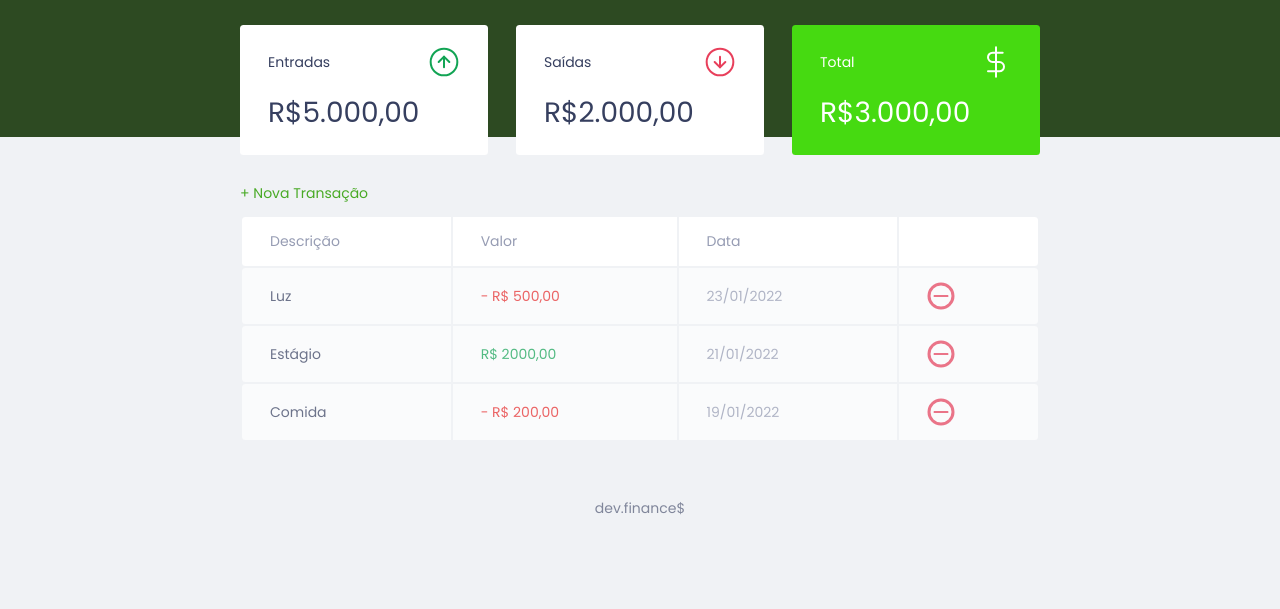
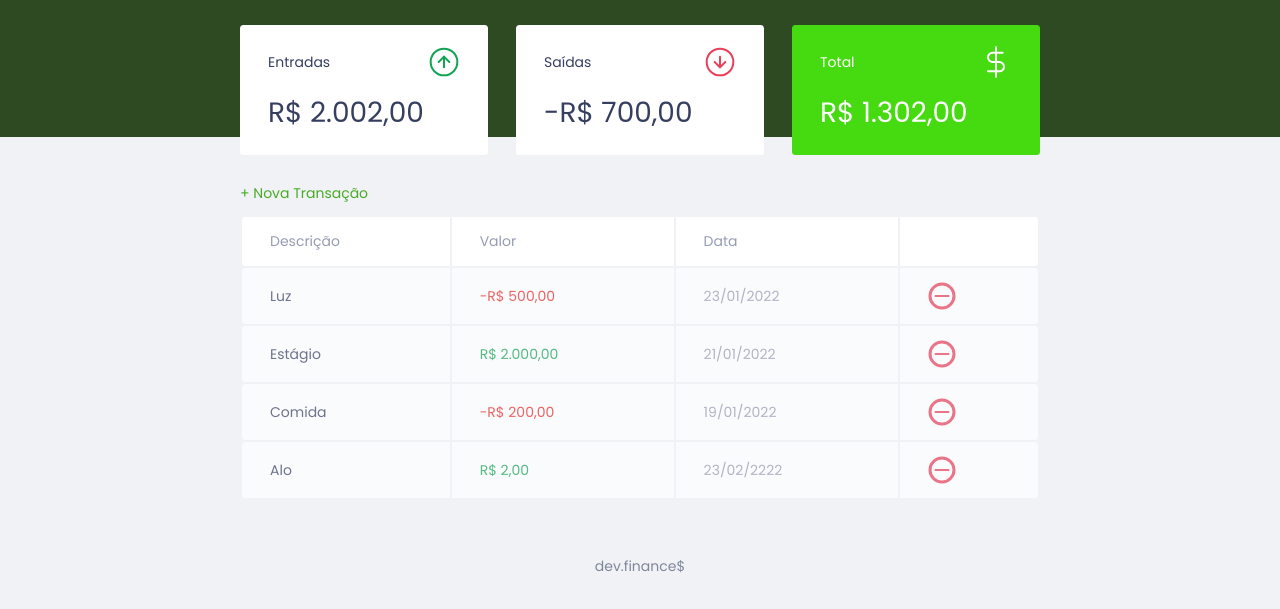
Before and after one commit to LucasDevB/NLW-01, a plain HTML site: page index.html in a window 1280 px wide. Shown: the part 55-664 px from the top of the page. Drawn offline with Linux system fonts and the light colour scheme.

Commit message:
added javascript

```diff
--- a/index.html
+++ b/index.html
@@ -26,7 +26,7 @@
                     <span>Entradas</span>
                     <img src="./assets/income.svg" alt="Imagem de entradas">
                 </h3>
-                <p>R$5.000,00</p>
+                <p id="income-display">R$5.000,00</p>
             </div>
 
             <div class="card">
@@ -34,7 +34,7 @@
                     <span>Saídas</span>
                     <img src="./assets/expense.svg" alt="Imagem de entradas">
                 </h3>
-                <p>R$2.000,00</p>
+                <p id="expense-display">R$2.000,00</p>
             </div>
 
             <div class="card total">
@@ -42,7 +42,7 @@
                     <span>Total</span>
                     <img src="./assets/total.svg" alt="Imagem de entradas">
                 </h3>
-                <p>R$3.000,00</p>
+                <p id="total-display">R$3.000,00</p>
             </div>
         </section>
 
@@ -61,32 +61,6 @@
                     </tr>
                 </thead>
                 <tbody class="table-body">
-                    <tr>
-                        <td class="description">Luz</td>
-                        <td class="expense">- R$ 500,00</td>
-                        <td class="date">23/01/2022</td>
-                        <td>
-                            <img src="./assets/minus.svg" alt="Remover transação">
-                        </td>
-                    </tr>
-
-                    <tr>
-                        <td class="description">Estágio</td>
-                        <td class="income">R$ 2000,00</td>
-                        <td class="date">21/01/2022</td>
-                        <td>
-                            <img src="./assets/minus.svg" alt="Remover transação">
-                        </td>
-                    </tr>
-
-                    <tr>
-                        <td class="description">Comida</td>
-                        <td class="expense">- R$ 200,00</td>
-                        <td class="date">19/01/2022</td>
-                        <td>
-                            <img src="./assets/minus.svg" alt="Remover transação">
-                        </td>
-                    </tr>
                 </tbody>
             </table>
         </section>
@@ -130,7 +104,7 @@
         <p>dev.finance$</p>
     </footer>
 
-    <script src="script.js"></script>
+    <script src="scripts.js"></script>
 </body>
 
 </html>
--- a/script.js
+++ /dev/null
@@ -1,9 +0,0 @@
-const Modal = {
-    open() {
-        document.querySelector(".modal-overlay").classList.add("active")
-    },
-
-    close() {
-        document.querySelector(".modal-overlay").classList.remove("active")
-    }
-}
--- /dev/null
+++ b/scripts.js
@@ -0,0 +1,134 @@
+const Modal = {
+    open() {
+        document.querySelector(".modal-overlay").classList.add("active")
+    },
+    close() {
+        document.querySelector(".modal-overlay").classList.remove("active")
+    }
+}
+
+const transactions = [
+    {
+        id: 1,
+        description: 'Luz',
+        amount: -50000,
+        date: '23/01/2022'
+    },
+    {
+        id: 2,
+        description: 'Estágio',
+        amount: 200000,
+        date: '21/01/2022'
+    },
+    {
+        id: 3,
+        description: 'Comida',
+        amount: -20000,
+        date: '19/01/2022'
+    },
+
+
+]
+
+
+const Transaction = {
+    all: transactions,
+
+    add(transaction) {
+        Transaction.all.push(transaction)
+        App.reload()
+    },
+
+    incomes() {
+        let income = 0
+        Transaction.all.forEach((transaction) => {
+            if(transaction.amount > 0) {
+                income += transaction.amount
+            }
+        })
+        return income
+    },
+    expenses() {
+        let expense = 0
+        Transaction.all.forEach((transaction) => {
+            if(transaction.amount < 0) {
+                expense += transaction.amount
+            }
+        })
+        return expense
+    },
+    total() {
+        return Transaction.incomes() + Transaction.expenses()
+    }
+
+}
+
+const DOM = {
+    transactionsContainer: document.querySelector("#data-table tbody"),
+
+    addTransaction(transaction, index) {
+        const tr = document.createElement('tr')
+        tr.innerHTML = DOM.innerHTMLTransaction(transaction)
+        DOM.transactionsContainer.appendChild(tr)
+    },
+
+    innerHTMLTransaction(transaction) {
+        const CSSclass = transaction.amount > 0 ? "income" : "expense"
+        const amount = Utils.formatCurrency(transaction.amount)
+        const html = `
+            <td class="description">${transaction.description}</td>
+            <td class="${CSSclass}">${amount}</td>
+            <td class="date">${transaction.date}</td>
+            <td>
+                <img src="./assets/minus.svg" alt="Remover transação">
+            </td>
+        `
+        return html
+    },
+
+    updateBalance() {
+        document.getElementById("income-display").innerHTML = Utils.formatCurrency(Transaction.incomes())
+        document.getElementById("expense-display").innerHTML = Utils.formatCurrency(Transaction.expenses())
+        document.getElementById("total-display").innerHTML = Utils.formatCurrency(Transaction.total())
+    },
+
+    clearTransactions() {
+        DOM.transactionsContainer.innerHTML = ""
+    }
+}
+
+const Utils = {
+    formatCurrency(value) {
+        const signal = Number(value) < 0 ? "-" : ""
+        value = String(value).replace(/\D/g, "")
+        value = Number(value) / 100
+        value = value.toLocaleString("pt-br", {
+            style: "currency",
+            currency: "BRL"
+        })
+        return signal + value
+    }
+}
+
+const App = {
+    init() {
+        Transaction.all.forEach((transaction) => {
+            DOM.addTransaction(transaction)
+        });
+
+        DOM.updateBalance()
+    },
+    reload() {
+        DOM.clearTransactions()
+        App.init()
+    }
+}
+
+App.init()
+
+Transaction.add({
+    id: 39,
+    description: 'Alo',
+    amount: 200,
+    date: '23/02/2222'
+})
```
